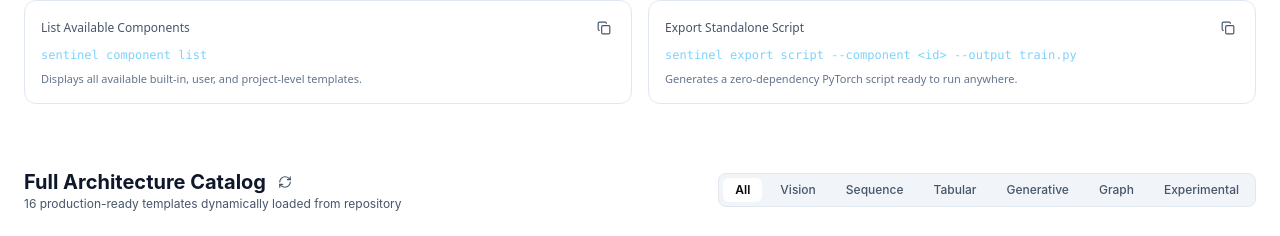
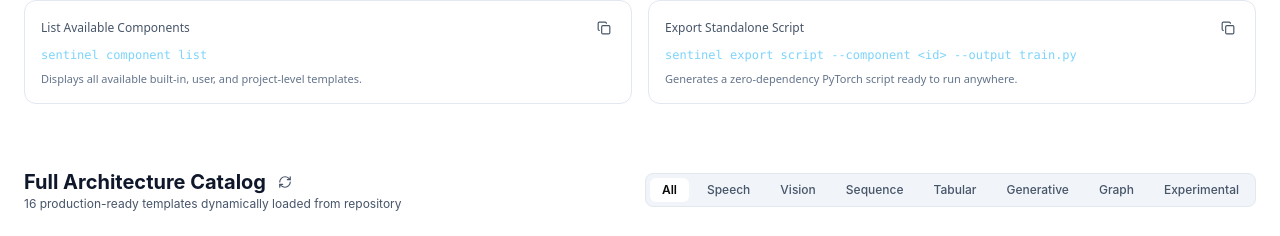
Before and after one commit to rimraf-adi/sentinel-hub, a Next.js app: page /docs/templates in a window 1280 px wide. Shown: the part 768-1004 px from the top of the page. Built offline with nearby package versions, Linux system fonts and the light colour scheme; no server answers.

Commit message:
feat(docs): add speech category filter in template guide

```diff
--- a/app/docs/templates/page.tsx
+++ b/app/docs/templates/page.tsx
@@ -245,7 +245,7 @@ export default function TemplatesDocPage() {
 
             {/* Filter buttons */}
             <div className="flex flex-wrap items-center gap-1.5 p-1 bg-white/[0.03] border border-white/[0.08] rounded-lg text-xs font-medium">
-              {["all", "vision", "sequence", "tabular", "generative", "graph", "experimental"].map((cat) => (
+              {["all", "speech", "vision", "sequence", "tabular", "generative", "graph", "experimental"].map((cat) => (
                 <button
                   key={cat}
                   onClick={() => setActiveCategory(cat)}
```
